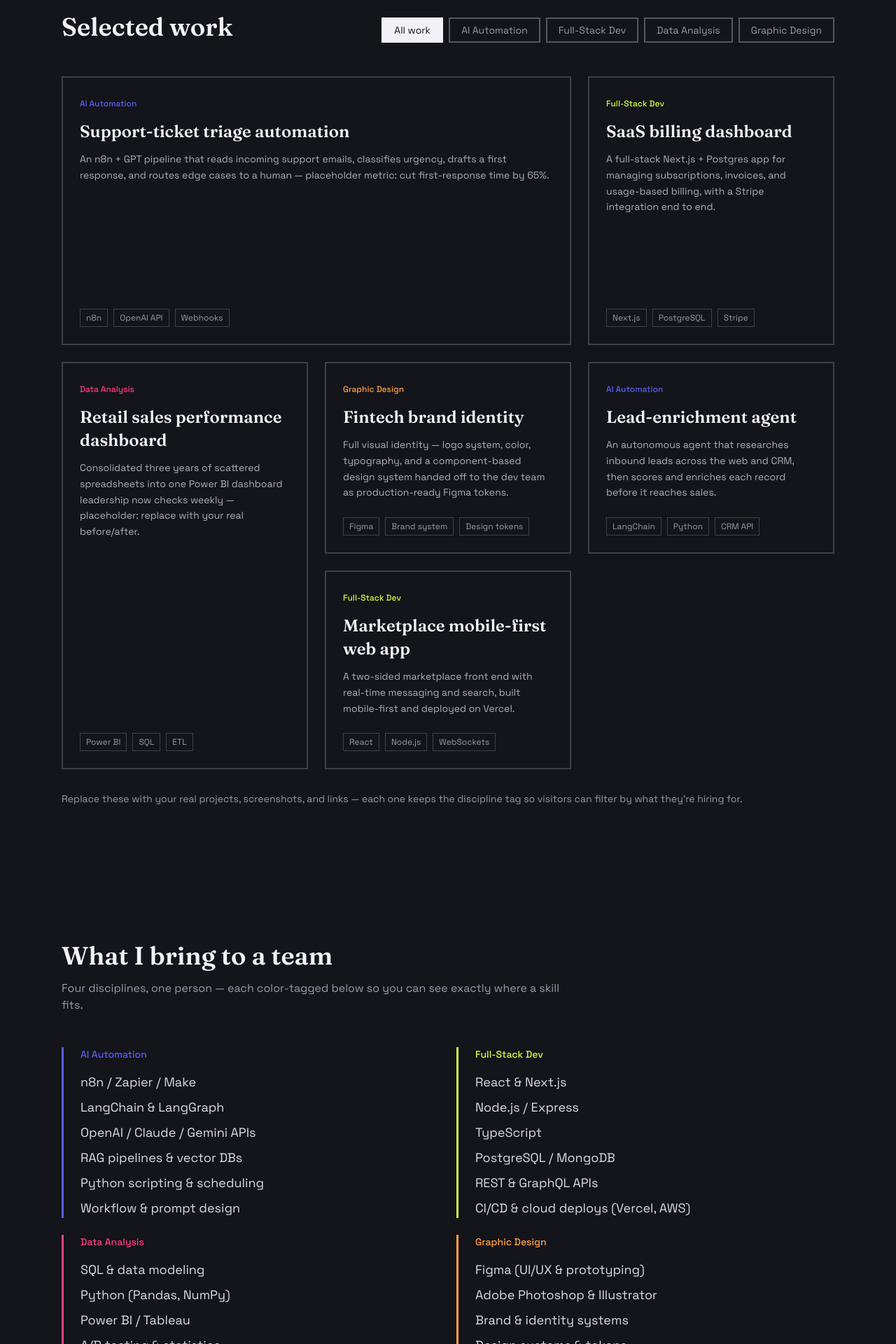
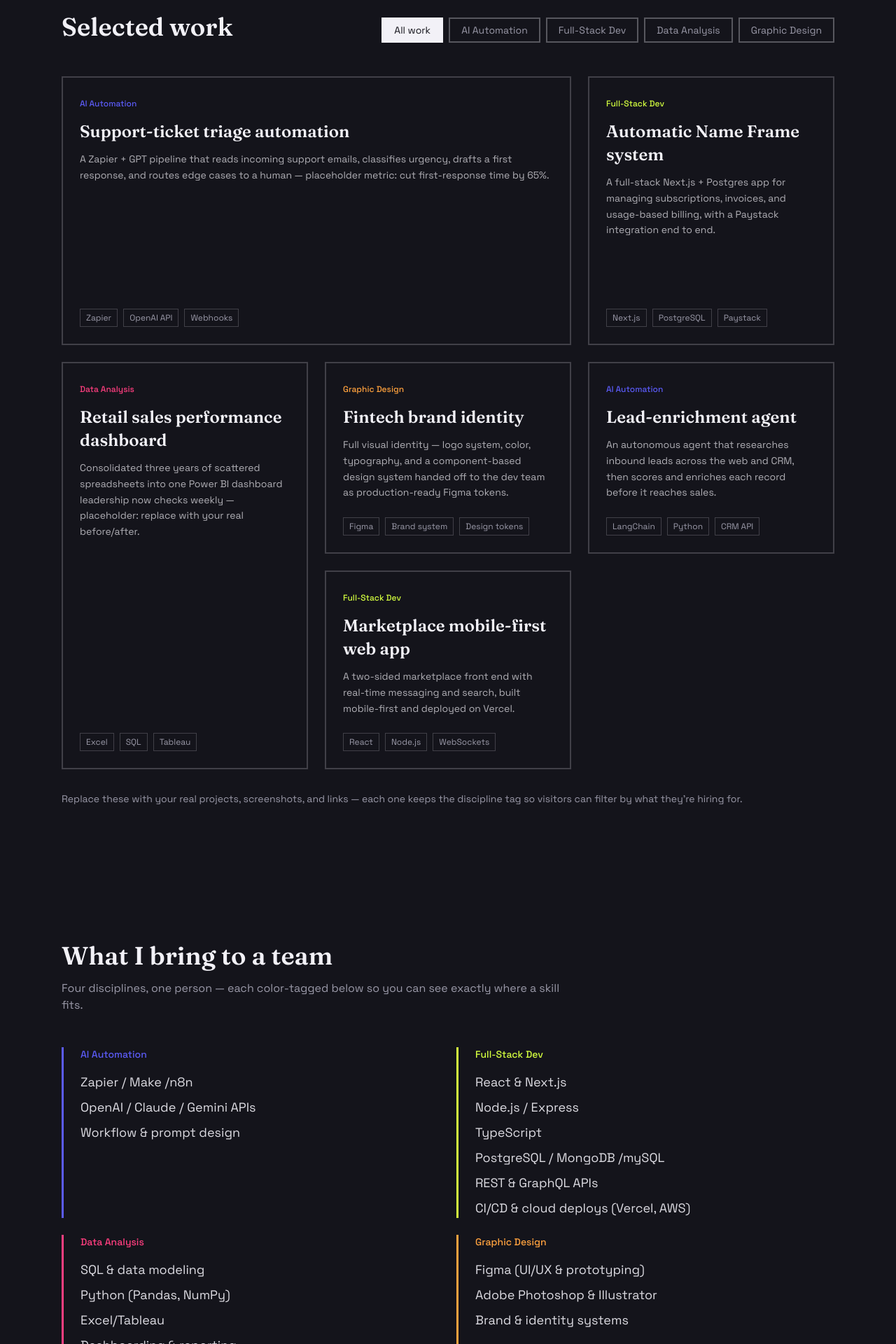
Before and after one commit to caliphridwan/Caliph_Portfolio, a Next.js app: page / in a window 1280 px wide. Shown: the part 880-2800 px from the top of the page at 70% size. Built offline with nearby package versions, Linux system fonts and the light colour scheme.

Commit message:
Saved changes

```diff
--- a/content.ts
+++ b/content.ts
@@ -25,7 +25,7 @@ export const profile = {
   ],
   location: "Ilorin, Nigeria — open to remote, any timezone",
   tagline:
-    "I design, build, and automate — from a Figma file to a deployed app to the workflow that keeps it running itself.",
+    "I design, build, and automate — from a mere imagination to a deployed app to the workflow that keeps it running itself.",
   email: "caliphridwan93@gmail.com",
   resumeUrl: "/resume.pdf",
   socials: [
@@ -40,7 +40,8 @@ export const about = {
   paragraphs: [
     "I'm a multidisciplinary builder who moves comfortably between four roles most teams hire separately for: I automate the repetitive parts of a business with AI, I build the product itself end-to-end, I make sense of the data it produces, and I design the interface people actually see.",
     "That range means I can take a project from a rough idea to a shipped, measurable result without a handoff — which is exactly what small remote teams and lean startups need most.",
-    "Replace this paragraph with 2–3 sentences about your actual journey: how you got into these fields, what kind of teams you like working with, and what you're looking for next.",
+    "With experience training and mentoring hundreds of students in front-end web development, I have built strong capabilities in teaching, leadership, mentorship, administration, and team coordination.",
+    "I bring a proven ability to communicate clearly, manage responsibilities effectively, and support individuals and teams toward achieving their goals.",
   ],
   stats: [
     { value: "4+", label: "Disciplines, one workflow" },
@@ -53,11 +54,8 @@ export const skills: { discipline: Discipline; items: string[] }[] = [
   {
     discipline: "ai",
     items: [
-      "n8n / Zapier / Make",
-      "LangChain & LangGraph",
+      " Zapier / Make /n8n",
       "OpenAI / Claude / Gemini APIs",
-      "RAG pipelines & vector DBs",
-      "Python scripting & scheduling",
       "Workflow & prompt design",
     ],
   },
@@ -67,7 +65,7 @@ export const skills: { discipline: Discipline; items: string[] }[] = [
       "React & Next.js",
       "Node.js / Express",
       "TypeScript",
-      "PostgreSQL / MongoDB",
+      "PostgreSQL / MongoDB /mySQL",
       "REST & GraphQL APIs",
       "CI/CD & cloud deploys (Vercel, AWS)",
     ],
@@ -77,9 +75,7 @@ export const skills: { discipline: Discipline; items: string[] }[] = [
     items: [
       "SQL & data modeling",
       "Python (Pandas, NumPy)",
-      "Power BI / Tableau",
-      "A/B testing & statistics",
-      "Data cleaning & ETL",
+      "Excel/Tableau",
       "Dashboarding & reporting",
     ],
   },
@@ -89,9 +85,7 @@ export const skills: { discipline: Discipline; items: string[] }[] = [
       "Figma (UI/UX & prototyping)",
       "Adobe Photoshop & Illustrator",
       "Brand & identity systems",
-      "Design systems & tokens",
-      "Motion & micro-interactions",
-      "Typography & layout",
+
     ],
   },
 ];
@@ -111,17 +105,17 @@ export const projects: Project[] = [
     title: "Support-ticket triage automation",
     discipline: "ai",
     summary:
-      "An n8n + GPT pipeline that reads incoming support emails, classifies urgency, drafts a first response, and routes edge cases to a human — placeholder metric: cut first-response time by 65%.",
-    tags: ["n8n", "OpenAI API", "Webhooks"],
+      "A Zapier + GPT pipeline that reads incoming support emails, classifies urgency, drafts a first response, and routes edge cases to a human — placeholder metric: cut first-response time by 65%.",
+    tags: ["Zapier", "OpenAI API", "Webhooks"],
     href: "#",
     size: "lg",
   },
   {
-    title: "SaaS billing dashboard",
+    title: " Automatic Name Frame system ",
     discipline: "dev",
     summary:
-      "A full-stack Next.js + Postgres app for managing subscriptions, invoices, and usage-based billing, with a Stripe integration end to end.",
-    tags: ["Next.js", "PostgreSQL", "Stripe"],
+      "A full-stack Next.js + Postgres app for managing subscriptions, invoices, and usage-based billing, with a Paystack integration end to end.",
+    tags: ["Next.js", "PostgreSQL", "Paystack"],
     href: "#",
     repo: "#",
     size: "md",
@@ -131,7 +125,7 @@ export const projects: Project[] = [
     discipline: "data",
     summary:
       "Consolidated three years of scattered spreadsheets into one Power BI dashboard leadership now checks weekly — placeholder: replace with your real before/after.",
-    tags: ["Power BI", "SQL", "ETL"],
+    tags: ["Excel", "SQL", "Tableau"],
     href: "#",
     size: "md",
   },
```
